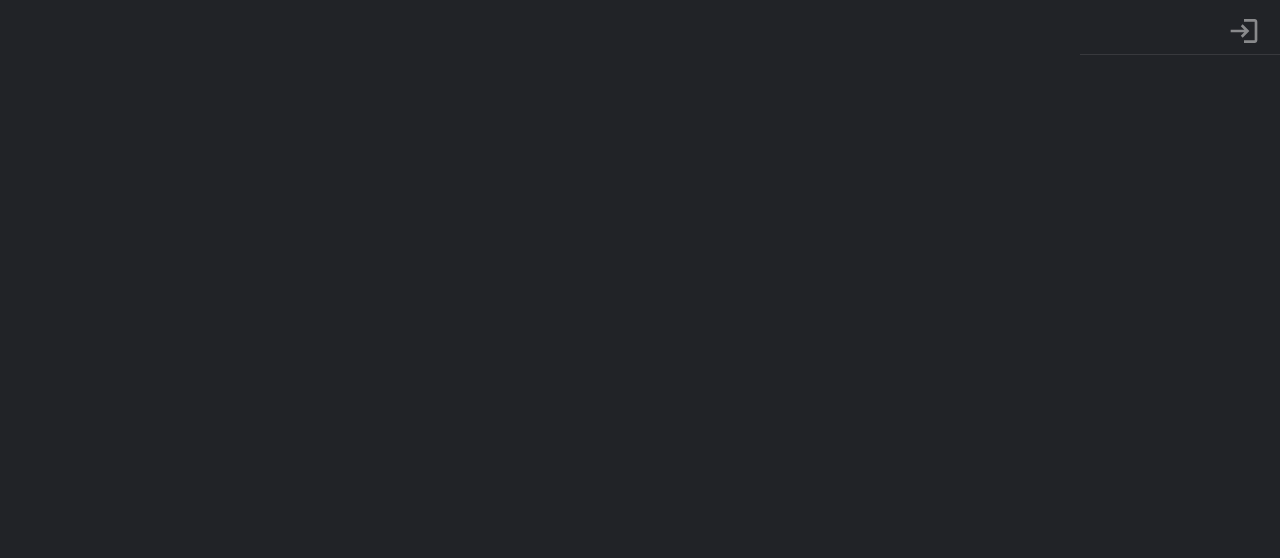
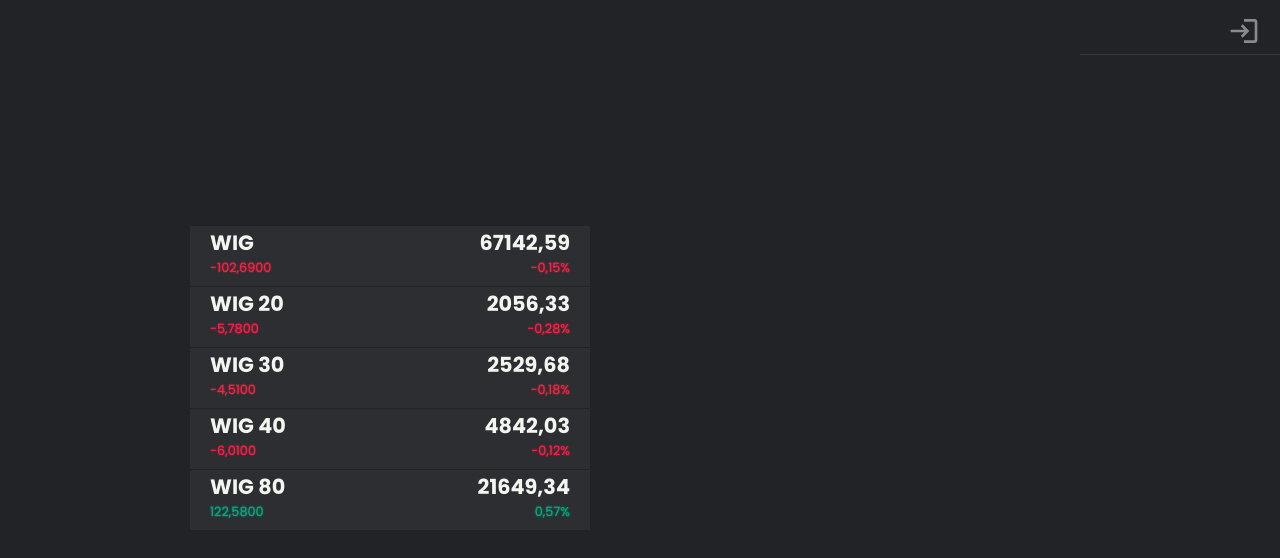
Before and after one commit to Desmord/Stocks, a React (Create React App) app in the folder client/: page / in a window 1280 px wide. Shown: the top 558 px of the page. Built offline with nearby package versions, Linux system fonts and the light colour scheme.

Commit message:
Wig indexes display

```diff
--- a/client/src/Components/Pages/Home/Home.tsx
+++ b/client/src/Components/Pages/Home/Home.tsx
@@ -1,6 +1,8 @@
 import { useState, useEffect, useRef } from 'react';
 import { getStockValues, getWigValues, } from '../../../UtilitieFunctions';
 import { STOCK, INDEX, INDEXES, WIG20_SHORCUTS } from '../../../Utilities';
+
+import Wigs from './Wigs/Wigs';
 // trial ------------------------------------------------------------------------
 // ------------------------------------------------------------------------------
 import { TEST_STOCK_DATA, TEST_INDEXES_DATA } from '../../../TestDataUtilites';
@@ -140,7 +142,7 @@ const Home = () => {
                 </div>
             </div>
             <div ref={wigsContainer} className={styles.mainWigs}>
-                {/* tutaj compioenet z danymi zeby nie robic forwardref */}
+                <Wigs indexes={indexes} />
             </div>
             <div ref={stocksContainer} className={styles.wig20Stocks}>
                 {/* tutaj compioenet z danymi zeby nie robic forwardref */}
--- /dev/null
+++ b/client/src/Components/Pages/Home/Wigs/Wigs.module.scss
@@ -0,0 +1,72 @@
+@import '../../../../Styles/settings.scss';
+
+.container {
+    display: flex;
+    justify-content: flex-start;
+    align-items: flex-end;
+    flex-direction: column;
+    padding: 30px;
+
+    .index {
+        width: 400px;
+        height: 60px;
+        margin-top: 1px;
+        padding: 5px 20px;
+        display: grid;
+        grid-template-columns: 230px 130px;
+        grid-template-rows: 30px 20px;
+        background-color: rgba(255, 255, 255, 0.05);
+        opacity: 0;
+        color: $color-light-grey;
+        animation-name: show;
+        animation-duration: 0.5s;
+        animation-fill-mode: forwards;
+        animation-timing-function: ease-in-out;
+
+        @for $i from 1 through 5 {
+            &:nth-of-type(#{$i}) {
+                animation-delay: (0.15 * $i) + s;
+            }
+        }
+
+        &:last-of-type {
+            border-bottom: none;
+        }
+
+        span:nth-of-type(1),
+        span:nth-last-of-type(3) {
+            font-weight: 700;
+            font-size: calc($base-size * 1.3);
+        }
+
+        span:nth-of-type(3),
+        span:nth-of-type(4) {
+            font-size: calc($base-size * 0.8);
+        }
+
+        span:nth-of-type(2),
+        span:nth-of-type(4) {
+            text-align: right;
+        }
+    }
+}
+
+.profit {
+    color: $color-green-main;
+    text-shadow: 0px 0px 2px $color-green-main;
+}
+
+.loss {
+    color: $color-red-main;
+    text-shadow: 0px 0px 2px $color-red-main;
+}
+
+@keyframes show {
+    0% {
+        opacity: 0;
+    }
+
+    100% {
+        opacity: 1;
+    }
+}
--- /dev/null
+++ b/client/src/Components/Pages/Home/Wigs/Wigs.tsx
@@ -0,0 +1,48 @@
+import { INDEX } from '../../../../Utilities';
+
+import styles from './Wigs.module.scss';
+
+const Wigs = ({ indexes }: { indexes: INDEX[] }) => {
+
+    const isLoss = (value: string): boolean => !!value.match(/-/gim)
+
+    const isProfit = (value: string): boolean => parseFloat(value.replace(`,`, `.`)) > 0 ? true : false;
+
+    return (
+        <div className={styles.container}>
+            {indexes.map((stockIndex: INDEX, arrayIndex: number) => {
+
+                if (stockIndex.error) {
+                    return (
+                        <div className={styles.index} key={arrayIndex}>
+                            <span>Network error</span>
+                        </div>
+                    )
+                }
+
+                return (
+                    <div className={styles.index} key={arrayIndex}>
+                        <span>{stockIndex.wigName}</span>
+                        <span>{stockIndex.mainValue}</span>
+                        <span
+                            className={`
+                                ${isLoss(stockIndex.valueChange) ? styles.loss : ``}
+                                ${isProfit(stockIndex.valueChange) ? styles.profit : ``}
+                            `}>
+                            {stockIndex.valueChange}
+                        </span>
+                        <span
+                            className={`
+                                ${isLoss(stockIndex.percentageChange) ? styles.loss : ``}
+                                ${isProfit(stockIndex.percentageChange) ? styles.profit : ``}
+                            `}>
+                            {stockIndex.percentageChange}%
+                        </span>
+                    </div>
+                )
+            })}
+        </div>
+    )
+}
+
+export default Wigs;
--- a/client/src/TestDataUtilites.tsx
+++ b/client/src/TestDataUtilites.tsx
@@ -204,7 +204,7 @@ export const TEST_STOCK_DATA: STOCK[] =
 
 export const TEST_INDEXES_DATA: INDEX[] = [
     {
-        wigName: "wig",
+        wigName: "WIG",
         mainValue: "67142,59",
         percentageChange:
             "-0,15"
@@ -214,7 +214,7 @@ export const TEST_INDEXES_DATA: INDEX[] = [
 
     },
     {
-        wigName: "wig20",
+        wigName: "WIG 20",
         mainValue: "2056,33",
         percentageChange:
             "-0,28"
@@ -224,7 +224,7 @@ export const TEST_INDEXES_DATA: INDEX[] = [
 
     },
     {
-        wigName: "wig30",
+        wigName: "WIG 30",
         mainValue: "2529,68",
         percentageChange:
             "-0,18"
@@ -234,17 +234,16 @@ export const TEST_INDEXES_DATA: INDEX[] = [
 
     },
     {
-        wigName: "wig40",
+        wigName: "WIG 40",
         mainValue: "4842,03",
         percentageChange:
             "-0,12"
         ,
         valueChange:
-            "-6,0100"
-
+            "-6,0100",
     },
     {
-        wigName: "wig80",
+        wigName: "WIG 80",
         mainValue: "21649,34",
         percentageChange:
             "0,57"
```
Also changed, not shown: client/src/Utilities.tsx (+4 -7 lines).
